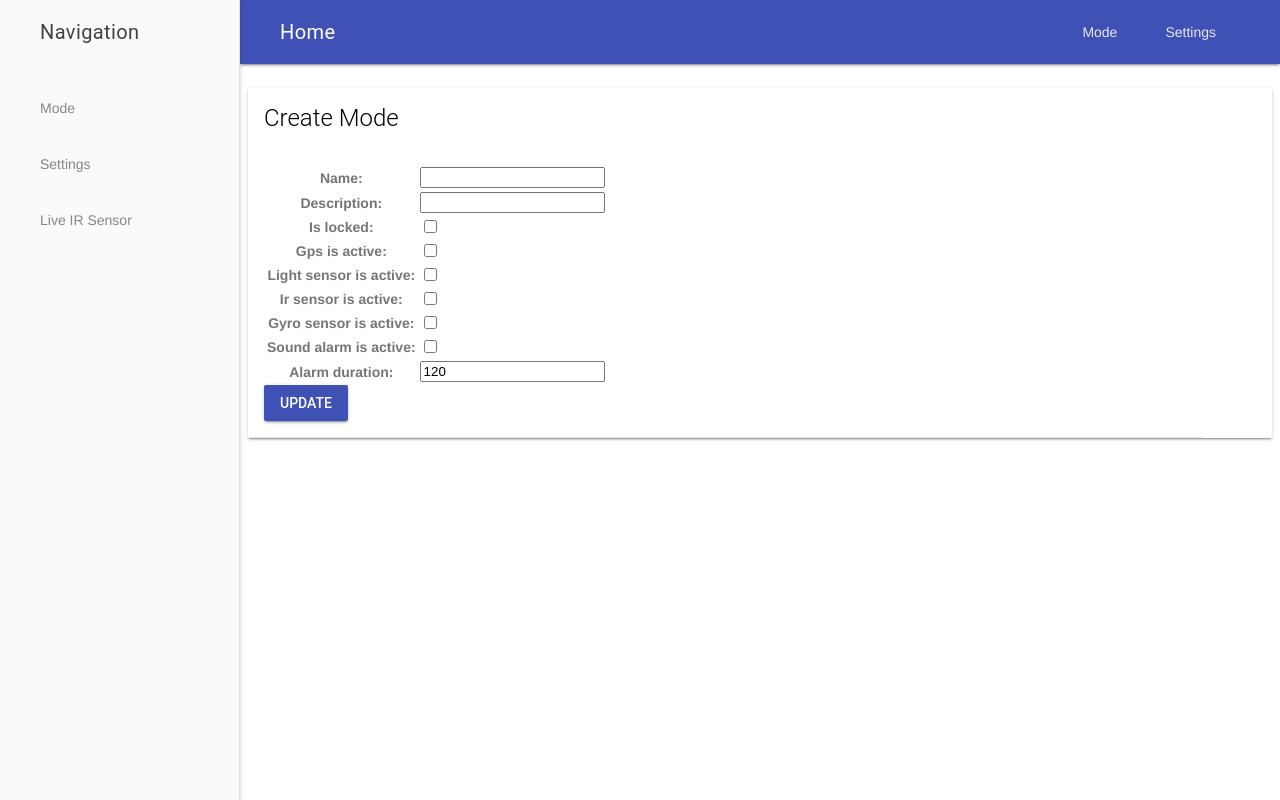
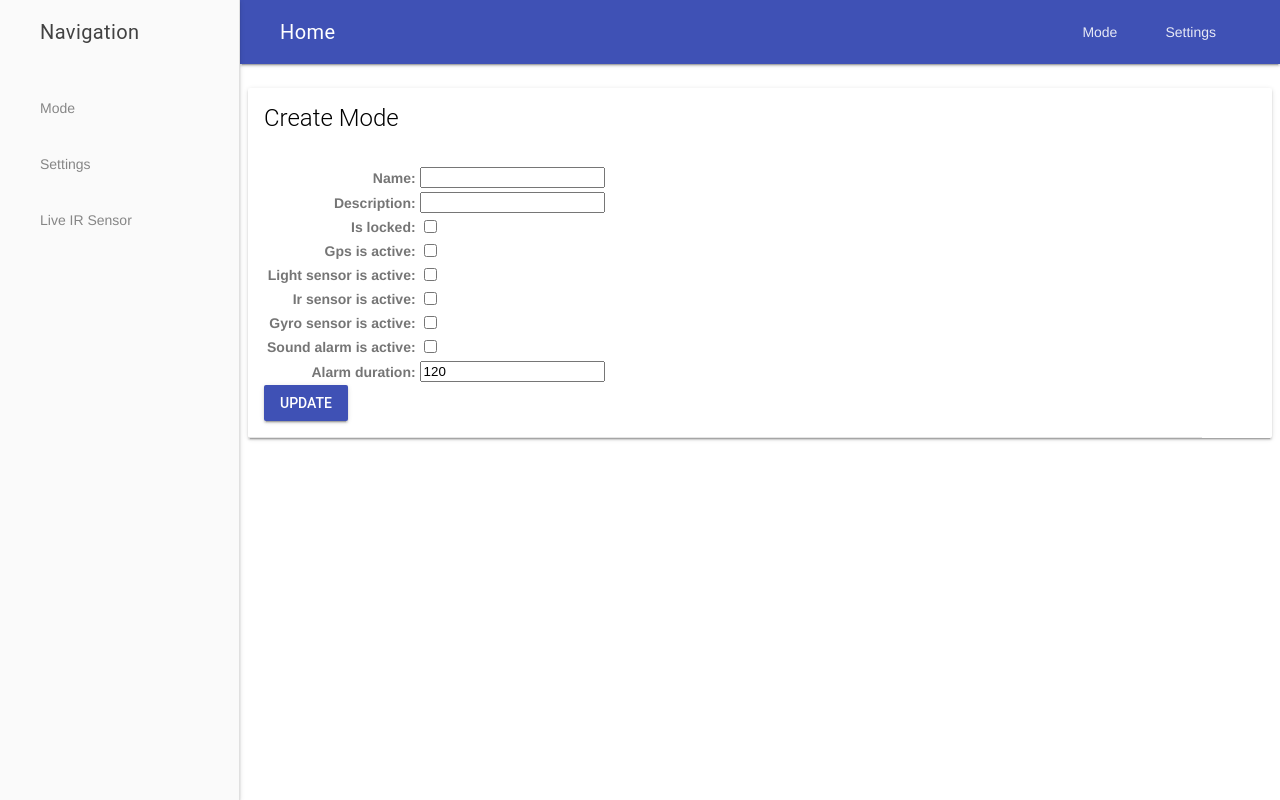
Before and after one commit to Maxl94/Authentifizierung, a Django app: page /settings/create/ in a window 1280 px wide. Run offline with Django 3.2, Linux system fonts and the light colour scheme; a user stored in the database is signed in; parts of the project's set-up code (start-up, migrations or seed data) failed here and were passed over.

Commit message:
Text rechts

```diff
--- a/server/server/static/css/base.css
+++ b/server/server/static/css/base.css
@@ -21,3 +21,7 @@
 .table-stretch .mdl-switch {
     width: fit-content;
 }
+
+table th {
+    text-align: right
+}
```
